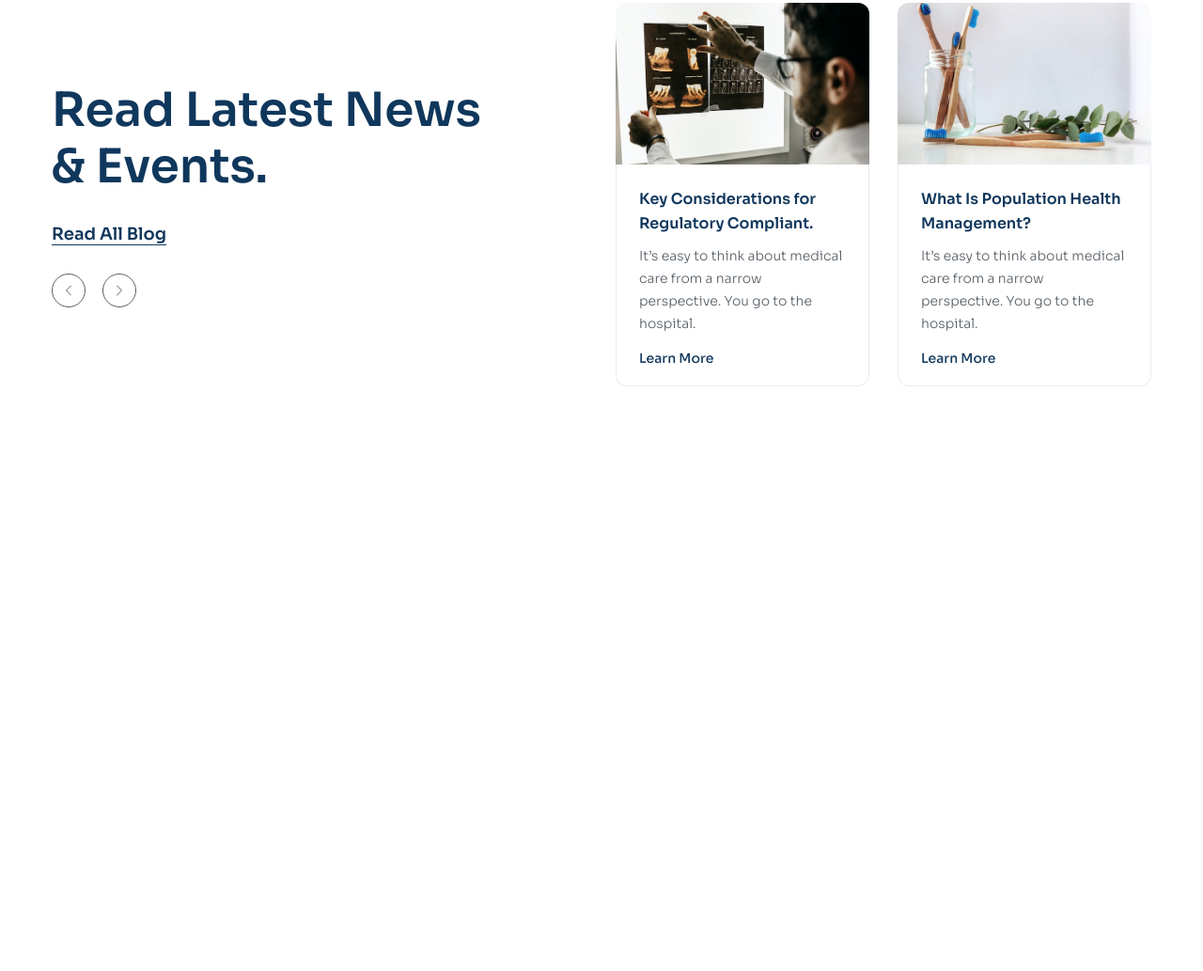
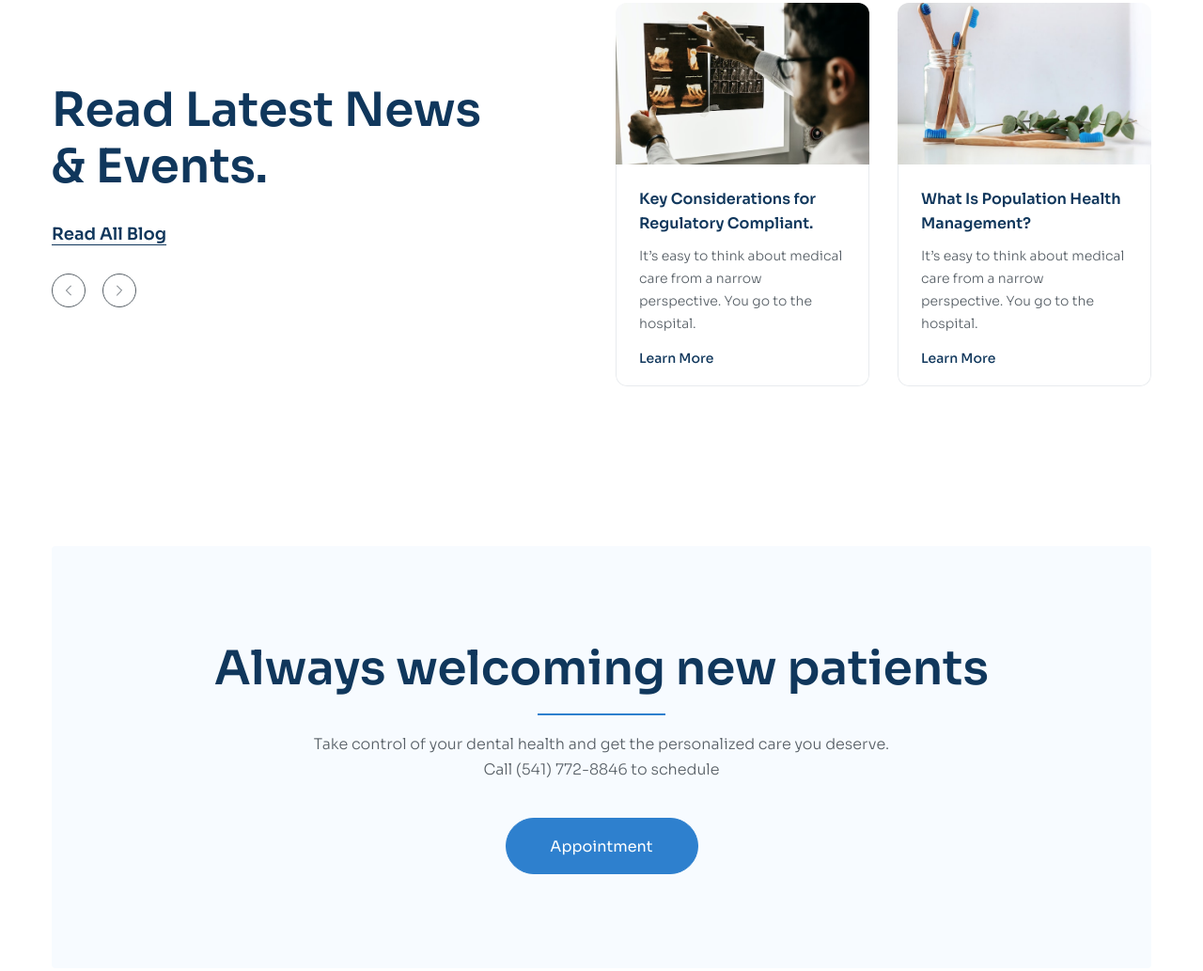
Before and after one commit to huynhthong2112/htmlcss-project-03, a plain HTML site: page index.html in a window 1280 px wide. Shown: the part 5087-6120 px from the top of the page at 94% size. Before the commit the page ends 5800 px from the top, so only its background shows below. Drawn offline with Linux system fonts and the light colour scheme.

Commit message:
Làm phần appointment

```diff
--- a/assets/css/styles.css
+++ b/assets/css/styles.css
@@ -596,7 +596,10 @@ a {
 
 .news-item:hover {
   box-shadow: 0px 18px 50px rgba(0, 0, 0, 0.05);
-  transform: translateY(-16px);
+}
+
+.news-item:hover .news-item__img {
+  transform: scale(1.1);
 }
 
 .news-item:hover .news-item__body {
@@ -604,10 +607,16 @@ a {
 }
 
 .news-item__thumb {
+  height: 172px;
+  overflow: hidden;
+}
+
+.news-item__img {
   display: block;
   width: 100%;
-  height: 172px;
+  height: 100%;
   object-fit: cover;
+  transition: 0.25s;
 }
 
 .news-item__body {
@@ -642,3 +651,43 @@ a {
   line-height: 1.8;
   color: #10375c;
 }
+
+.news-item__more:hover {
+  color: #2e80ce;
+}
+
+/* Appointment */
+.appointment {
+  margin: 85px 0 170px;
+}
+
+.appointment__inner {
+  padding: 100px 70px;
+  border-radius: 4px;
+  background: #f7fbff;
+  text-align: center;
+}
+
+.appointment__heading {
+  position: relative;
+  padding-bottom: 20px;
+}
+
+.appointment__heading::after {
+  position: absolute;
+  left: 0;
+  right: 0;
+  bottom: 0;
+  margin: 0 auto;
+  display: block;
+  content: "";
+  width: 136px;
+  height: 2px;
+  background: #2e80ce;
+}
+
+.appointment__desc {
+  max-width: 617px;
+  margin: 18px auto 38px;
+  font-size: 1.6rem;
+}
--- a/index.html
+++ b/index.html
@@ -145,7 +145,7 @@
         </section>
       </div>
     </header>
-    <main style="height: 5000px">
+    <main style="height: 6000px">
       <!-- Service -->
       <section class="service">
         <div class="container">
@@ -533,12 +533,12 @@
             <div class="news__list">
               <!-- News item 1 -->
               <article class="news-item">
-                <figure>
+                <figure class="news-item__thumb">
                   <a href="#!">
                     <img
                       src="./assets/img/news-01.jpg"
                       alt=""
-                      class="news-item__thumb"
+                      class="news-item__img"
                     />
                   </a>
                 </figure>
@@ -558,12 +558,12 @@
 
               <!-- News item 2 -->
               <article class="news-item">
-                <figure>
+                <figure class="news-item__thumb">
                   <a href="#!">
                     <img
                       src="./assets/img/news-02.jpg"
                       alt=""
-                      class="news-item__thumb"
+                      class="news-item__img"
                     />
                   </a>
                 </figure>
@@ -584,6 +584,22 @@
           </div>
         </div>
       </section>
+
+      <!-- Appointment -->
+      <section class="appointment">
+        <div class="container">
+          <div class="appointment__inner">
+            <h2 class="appointment__heading section-heading">
+              Always welcoming new patients
+            </h2>
+            <p class="appointment__desc section-desc">
+              Take control of your dental health and get the personalized care
+              you deserve. Call (541) 772-8846 to schedule
+            </p>
+            <a href="#!" class="btn">Appointment</a>
+          </div>
+        </div>
+      </section>
     </main>
   </body>
 </html>
```
